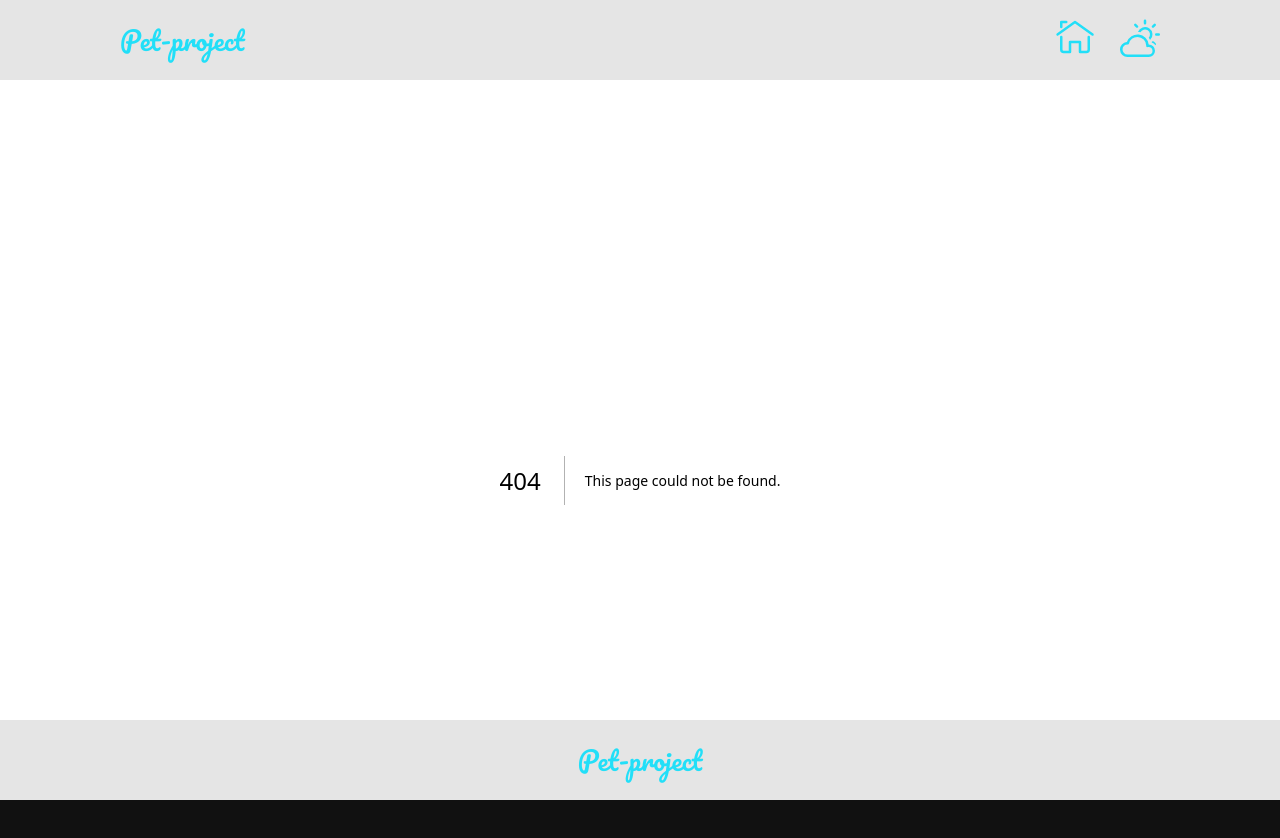
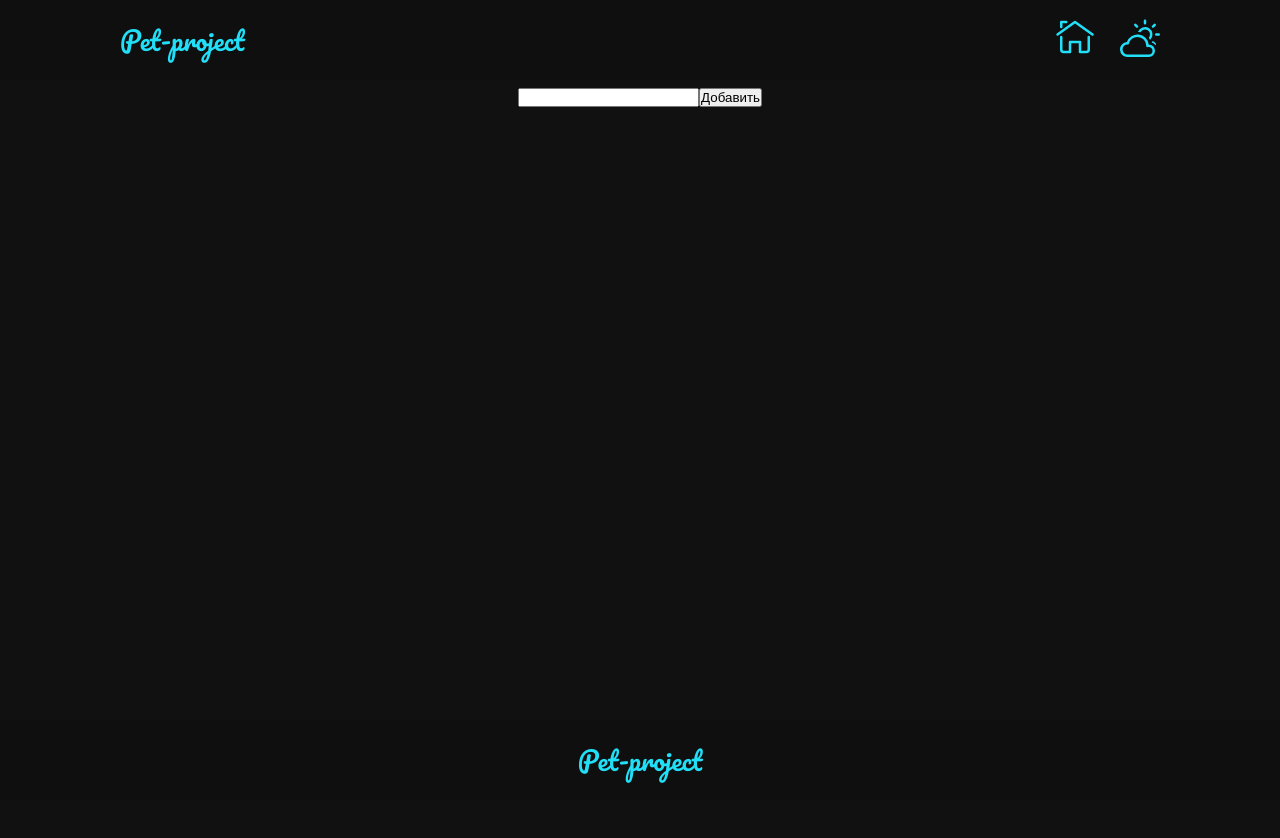
Before and after one commit to Konstantinys88/pet-project, a Next.js app: page /todolist in a window 1280 px wide. Before the commit this address had no page. Shown: the top 838 px of the page. After the commit the page ends 800 px from the top, so only its background shows below. Built offline with nearby package versions, Linux system fonts and the light colour scheme.

Commit message:
state learning

```diff
--- /dev/null
+++ b/src/app/todolist/page.jsx
@@ -0,0 +1,60 @@
+"use client";
+
+import './todolist.scss';
+import { useState } from "react";
+import ToDoList from '@/components/todolist/TodoList';
+import InputField from '@/components/todolist/InputField';
+
+
+const Todolist = () => {
+
+    const [todos, setTodos] = useState([])
+    const [text, setText] = useState('')
+
+    const addTodo = () => {
+        if (text.trim().length) {
+            setTodos([
+                ...todos,
+                {
+                    id: new Date().toISOString(),
+                    text,
+                    completed: false,
+                }
+            ]);
+            setText('');
+        }
+    }
+
+    const removeTodo = (todoId) => {
+        setTodos(todos.filter(todo => todo.id !== todoId));
+    }
+
+    const toggleTodoComplete = (todoId) => {
+        setTodos(todos.map(todo => {
+            if (todo.id !== todoId) {
+                return todo;
+            }
+            return {
+                ...todo,
+                completed: !todo.completed,
+            }
+        }));
+    }
+
+    return (
+        <div className='toDoList'>
+            <InputField
+                text={text}
+                handleInput={setText}
+                handleSubmit={addTodo}
+            />
+            <ToDoList
+                todos={todos}
+                toggleTodoComplete={toggleTodoComplete}
+                removeTodo={removeTodo}
+            />
+        </div>
+    )
+}
+
+export default Todolist;
--- /dev/null
+++ b/src/app/todolist/todolist.scss
@@ -0,0 +1,20 @@
+.toDoList {
+    display: flex;
+    flex-direction: column;
+    justify-content: center;
+    text-align: center;
+    gap: 15px;
+
+    font-size: 24px;
+
+}
+
+
+.delete {
+    color: #ff0000;
+    cursor: pointer;
+}
+
+input:checked + span {
+    text-decoration: line-through;
+}
--- a/src/app/weather/page.tsx
+++ b/src/app/weather/page.tsx
@@ -2,12 +2,11 @@
 import './weather.scss';
 import WeatherHeader from '../../components/weather/weatherHeader/WeatherHeader'
 
-export default function Weather() {
+export default function weather() {
     return (
         <div className='weather'>
             <div className="weather__container">
                 <WeatherHeader />
-
             </div>
         </div>
     )
--- /dev/null
+++ b/src/components/todolist/InputField.jsx
@@ -0,0 +1,12 @@
+"use client";
+
+const InputField = ({ text, handleInput, handleSubmit }) => {
+    return (
+        <label>
+            <input type="text" value={text} onChange={(e) => handleInput(e.target.value)} />
+            <button onClick={handleSubmit}>Добавить</button>
+        </label>
+    );
+}
+
+export default InputField;
--- /dev/null
+++ b/src/components/todolist/TodoItem.jsx
@@ -0,0 +1,20 @@
+"use client";
+
+const TodoItem = ({id, text, completed, toggleTodoComplete, removeTodo}) => {
+    return (
+        <li>
+            <input
+                type="checkbox"
+                checked={completed}
+                onChange={() => toggleTodoComplete(id)} />
+            <span>{text}</span>
+            <span
+                className='delete'
+                onClick={() => removeTodo(id)}>
+                &times;
+            </span>
+        </li>
+    )
+}
+
+export default TodoItem;
--- /dev/null
+++ b/src/components/todolist/TodoList.jsx
@@ -0,0 +1,18 @@
+"use client";
+import TodoItem from '@/components/todolist/TodoItem';
+
+const ToDoList = ({ todos, toggleTodoComplete, removeTodo }) => {
+    return (
+        <ul>
+            {
+                todos.map(todo => <TodoItem
+                    key={todo.id}
+                    toggleTodoComplete={toggleTodoComplete}
+                    removeTodo={removeTodo}
+                    {...todo} />)
+            }
+        </ul>
+    )
+}
+
+export default ToDoList;
--- a/tsconfig.json
+++ b/tsconfig.json
@@ -22,6 +22,6 @@
       "@/*": ["./src/*"]
     }
   },
-  "include": ["next-env.d.ts", "**/*.ts", "**/*.tsx", ".next/types/**/*.ts"],
+  "include": ["next-env.d.ts", "**/*.ts", "**/*.tsx", ".next/types/**/*.ts", "src/components/todolist/ToDoList.jsx", "src/components/todolist/ToDoList.jsx", "src/components/todolist/ToDoList.jsx", "src/app/todolist/page.jsx"],
   "exclude": ["node_modules"]
 }
```
